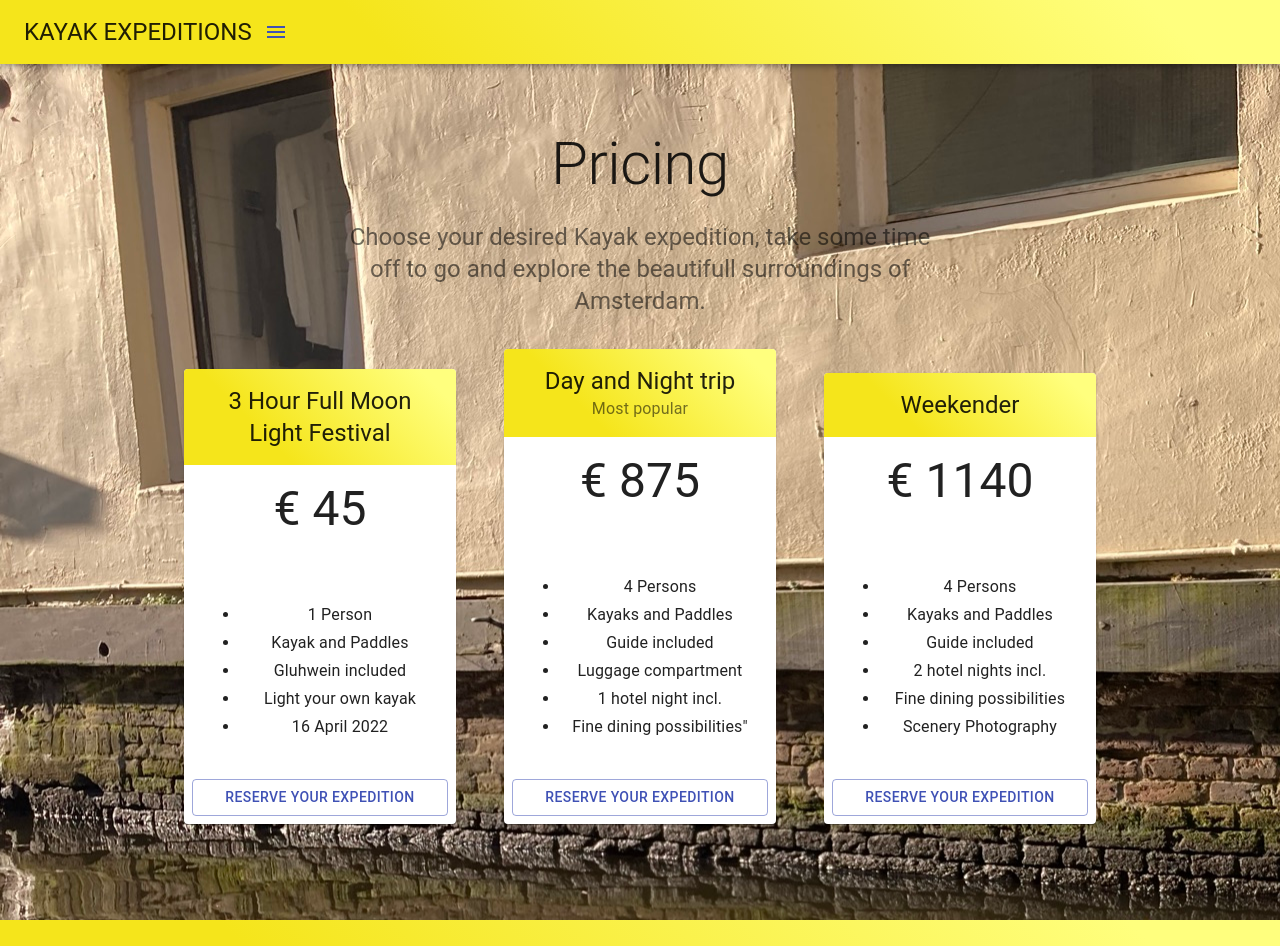
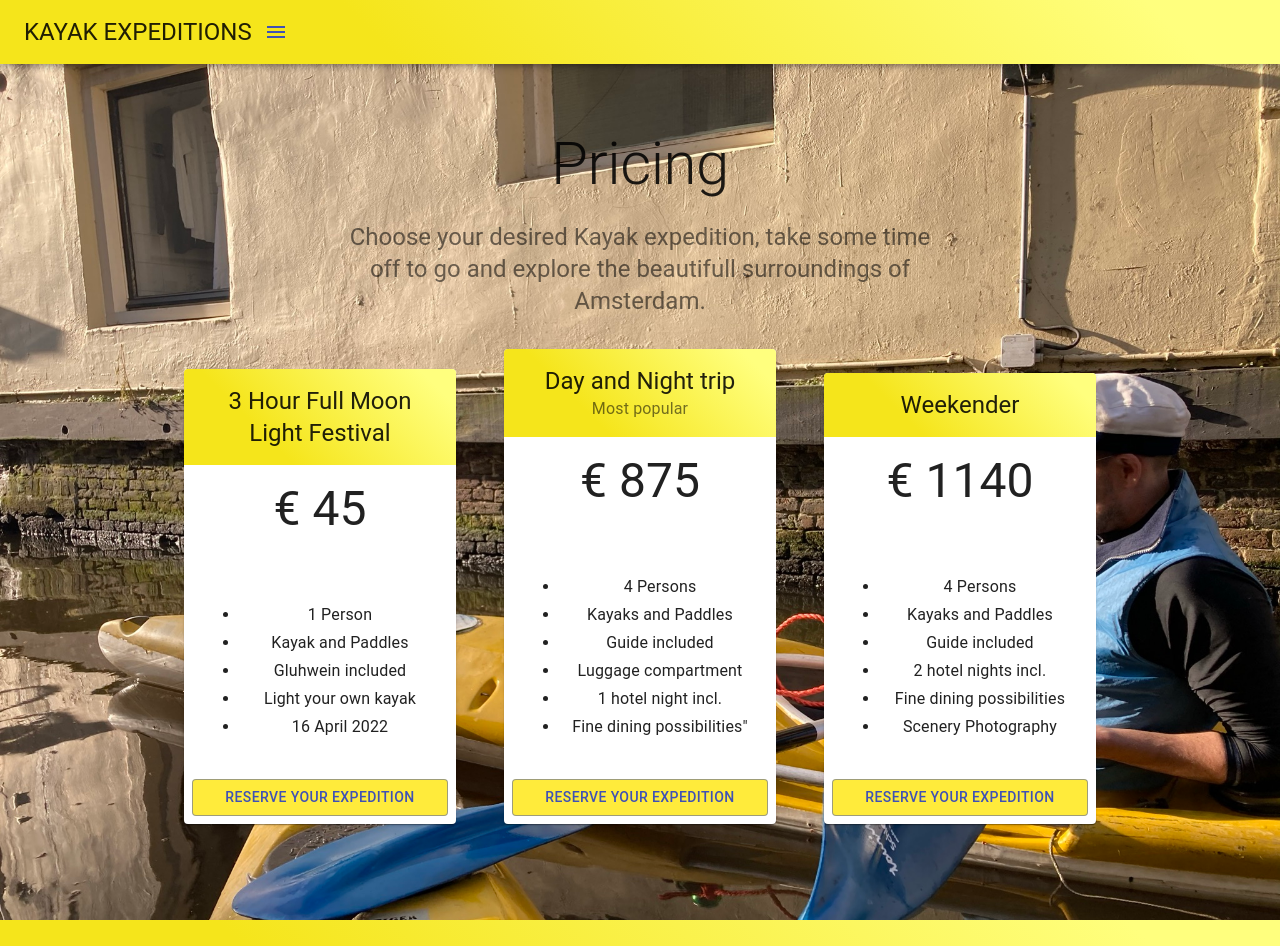
Before and after one commit to devarie/kayakka, a React (Create React App) app: page /Pricing in a window 1280 px wide. Shown: the top 946 px of the page. Built offline with nearby package versions, Linux system fonts and the light colour scheme.

Commit message:
small changes

```diff
--- a/src/Pricing.tsx
+++ b/src/Pricing.tsx
@@ -9,6 +9,7 @@ import Grid from '@material-ui/core/Grid'
 import StarIcon from '@material-ui/icons/StarBorder'
 import Typography from '@material-ui/core/Typography'
 import { makeStyles } from '@material-ui/core/styles'
+import { yellow } from '@material-ui/core/colors'
 import Container from '@material-ui/core/Container'
 import Background from './images/genieten.jpeg'
 
@@ -30,6 +31,7 @@ const useStyles = makeStyles(theme => ({
   },
   background: {
     backgroundImage: `url(${Background})`,
+    backgroundSize: 'cover',
   },
   toolbar: {
     flexWrap: 'wrap',
@@ -190,7 +192,18 @@ export default function Pricing() {
                   </ul>
                 </CardContent>
                 <CardActions>
-                  <Button fullWidth variant="outlined" color="primary" href={tier.link} target="_blank">
+                  <Button
+                    fullWidth
+                    variant="outlined"
+                    color="primary"
+                    href={tier.link}
+                    target="_blank"
+                    style={{
+                    display: 'flex',
+                    flexDirection: 'row',
+                    justifyContent: 'center',
+                    backgroundColor: yellow[500],
+                }}>
                     {tier.buttonText}
                   </Button>
                 </CardActions>
```
